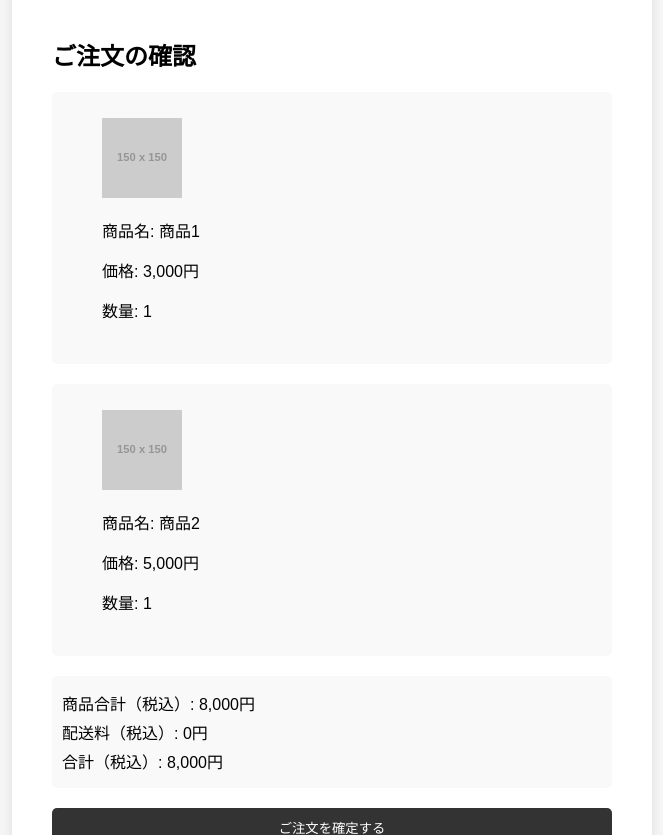
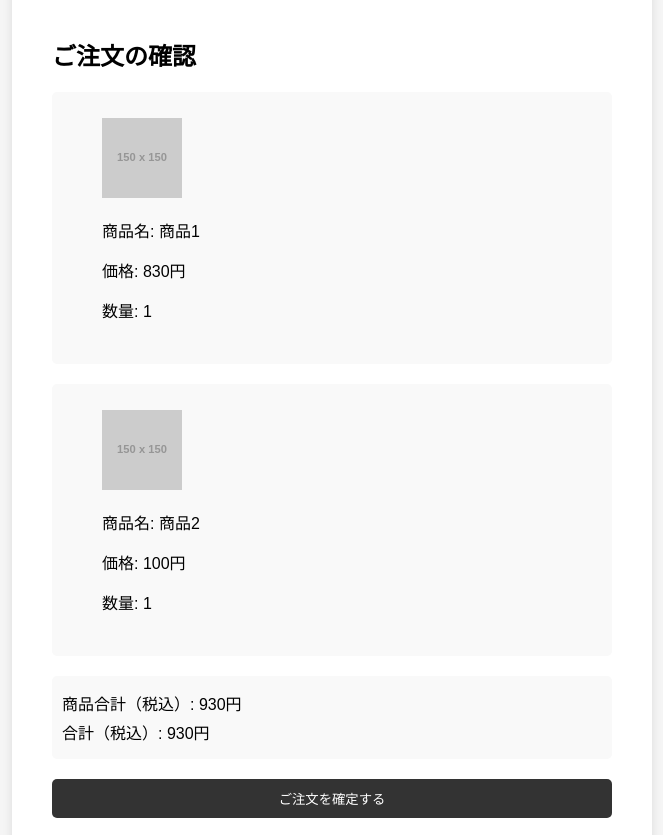
Before and after one commit to yu-stripe/stripe-element, a website: page public/index.html in a window 1280 px wide. Shown: the part 132-967 px from the top of the page, without its empty margins (308-971 px from the left). Drawn offline with Linux system fonts and the light colour scheme; placeholder pictures from the web are drawn by us; a script that the page names is missing.

Commit message:
Update index.html

```diff
--- a/public/index.html
+++ b/public/index.html
@@ -109,7 +109,7 @@
                         <img src="https://via.placeholder.com/150" alt="商品イメージ">
                         <figcaption>
                             <p>商品名: 商品1</p>
-                            <p>価格: 3,000円</p>
+                            <p>価格: 830円</p>
                             <p>数量: 1</p>
                         </figcaption>
                     </figure>
@@ -119,15 +119,14 @@
                         <img src="https://via.placeholder.com/150" alt="商品イメージ">
                         <figcaption>
                             <p>商品名: 商品2</p>
-                            <p>価格: 5,000円</p>
+                            <p>価格: 100円</p>
                             <p>数量: 1</p>
                         </figcaption>
                     </figure>
                 </div>
                 <div class="checkout-totals">
-                    <p>商品合計（税込）: 8,000円</p>
-                    <p>配送料（税込）: 0円</p>
-                    <p>合計（税込）: 8,000円</p>
+                    <p>商品合計（税込）: 930円</p>
+                    <p>合計（税込）: 930円</p>
                 </div>
             </div>
 
```
